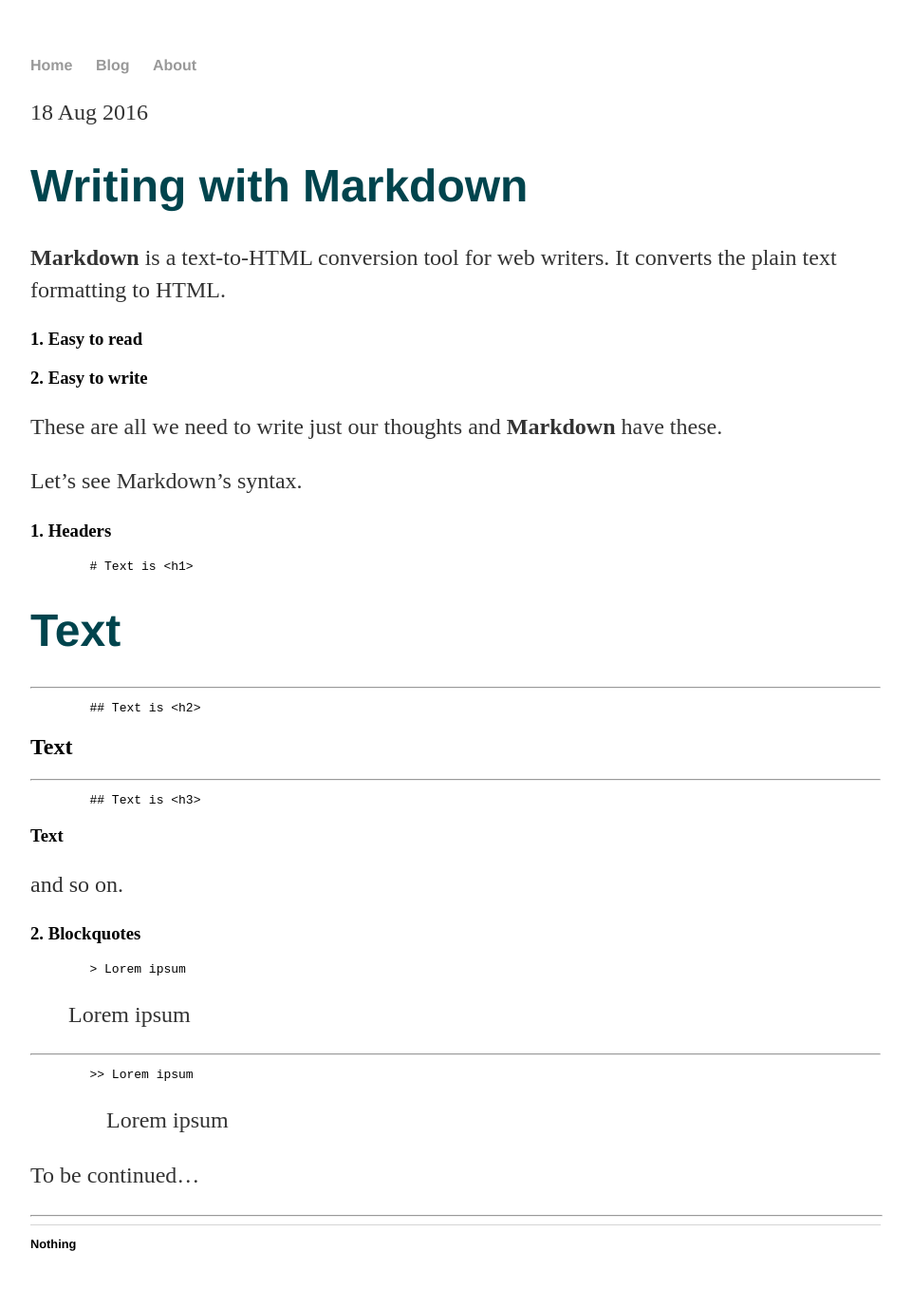
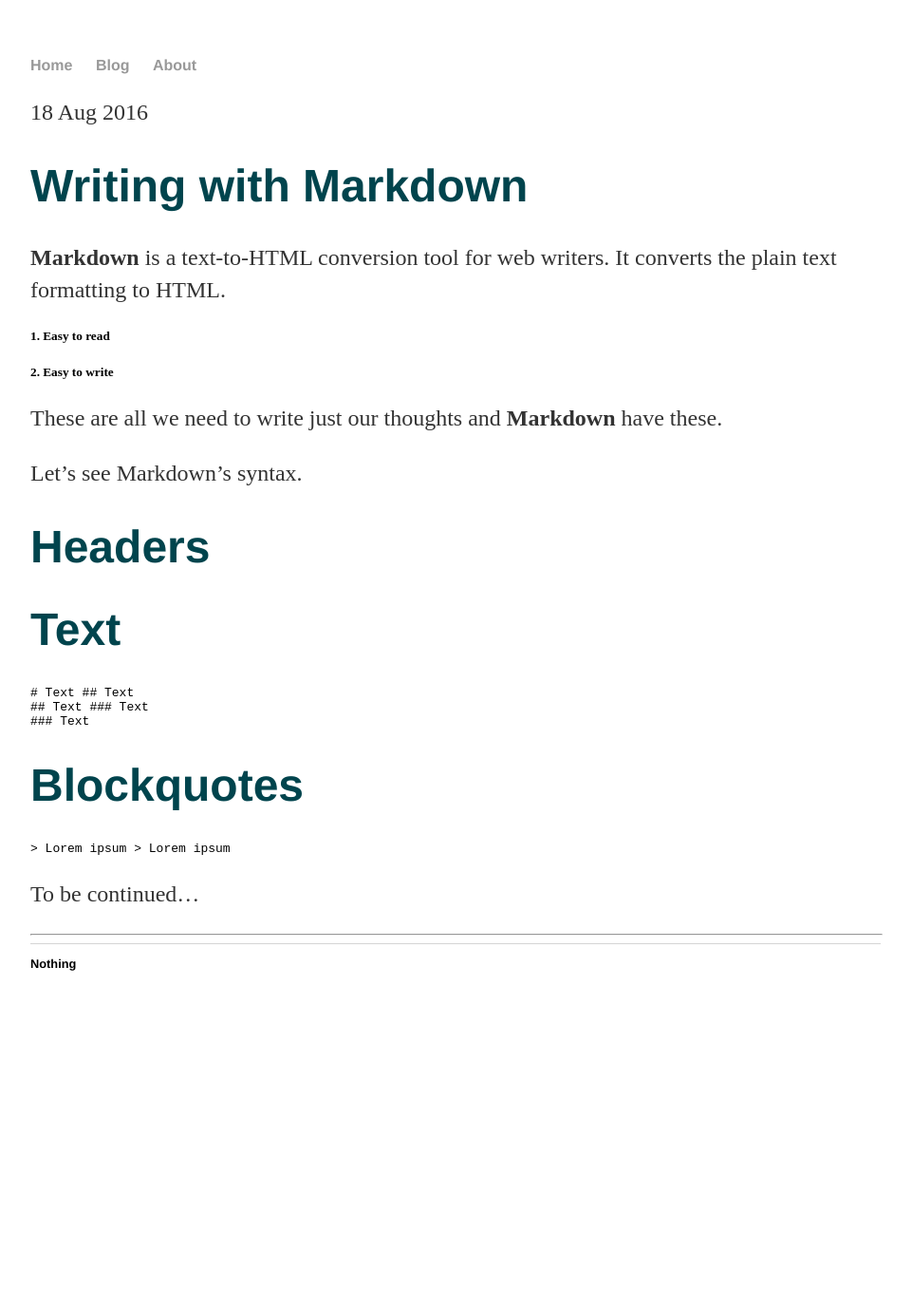
Before and after one commit to mturk111/mturk111.github.io, a Jekyll site: the page built from _posts/2016-08-18-Markdown-Try.md, in a window 1280 px wide. Shown: the whole page at 95% size, without its empty margins (160-1121 px from the left). Built offline with Jekyll 4.4.1, drawn with Linux system fonts in a browser that asks for light colours; comment, search, counter and statistics services are not loaded; after the commit the page ends 1082 px from its top, so only the background shows below that.

Commit message:
Edit post

```diff
--- a/_posts/2016-08-18-Markdown-Try.md
+++ b/_posts/2016-08-18-Markdown-Try.md
@@ -7,44 +7,27 @@ date: 2016-08-18
 **Markdown** is a text-to-HTML conversion tool for web writers.
 It converts the plain text formatting to HTML.
 
-### 1. Easy to read
-
-### 2. Easy to write
+##### 1. Easy to read
+##### 2. Easy to write
 
 These are all we need to write just our thoughts and **Markdown** have these.
 
 Let's see Markdown's syntax.
 
-### 1. Headers
-
-		# Text is <h1>
+Headers
+=======
 
 # Text
+	# Text
+## Text
+	## Text
+### Text
+	### Text
 
-----------
-
-		## Text is <h2>
-
-## Text
-
-----------
-
-		## Text is <h3>
-
-### Text
-
-and so on.
-
-### 2. Blockquotes
-
-		> Lorem ipsum
-
+Blockquotes
+===========
+	> Lorem ipsum
 > Lorem ipsum
-
-----------
-		>> Lorem ipsum
-
->>Lorem ipsum
 
 
 To be continued...
```
